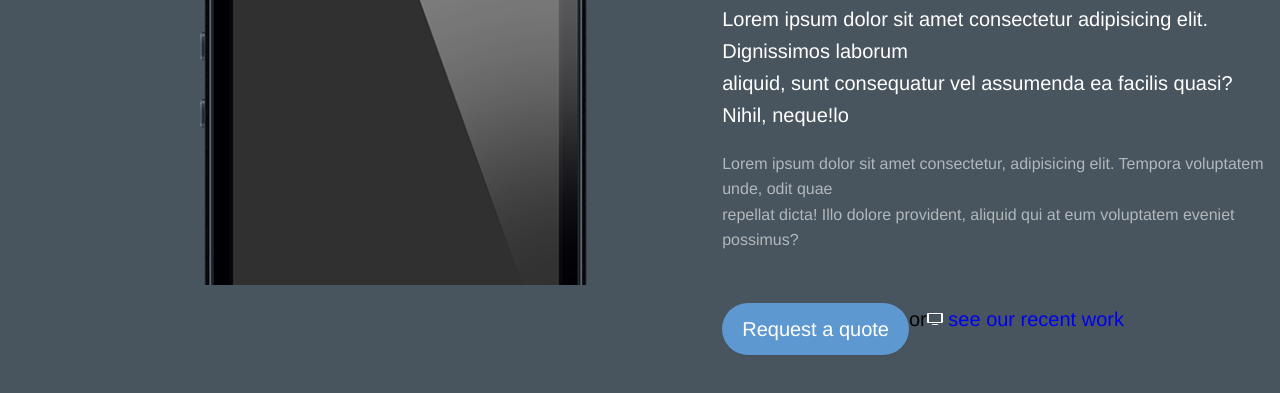
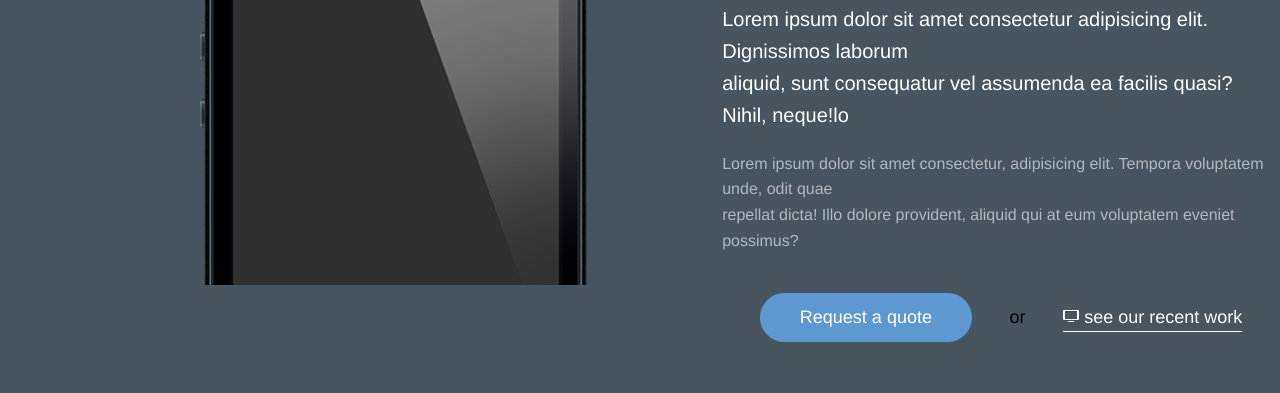
Before and after one commit to juanmorenaso15/Proyecyo-Apptastico, a plain HTML site: page index.html in a window 1280 px wide. Shown: the part 325-718 px from the top of the page. Drawn offline with Linux system fonts and the light colour scheme.

Commit message:
primera seccion temrinada

```diff
--- a/css/style.css
+++ b/css/style.css
@@ -9,7 +9,8 @@
 body {
     font-family: 'Helvetica Neue', Arial, sans-serif;
     line-height: 1.6;
-    background-color: rgb(72, 85, 95);;
+    background-color: rgb(72, 85, 95);
+    ;
 
 }
 
@@ -19,18 +20,18 @@ body {
     justify-content: space-around;
 }
 
-header{
+header {
     padding: 20px 0;
     display: flex;
     align-items: center;
     align-content: center;
 }
 
-header nav{
+header nav {
     display: flex;
 }
 
-nav ul{
+nav ul {
     display: flex;
     padding: 20px;
     list-style: none;
@@ -38,14 +39,15 @@ nav ul{
     color: #fff;
     align-items: center;
 }
-.home{
+
+.home {
     background-color: rgb(57, 58, 59);
     border-radius: 15px;
     padding: 5px 20px;
 
 }
 
-.primeraseccion{
+.primeraseccion {
 
     display: flex;
 
@@ -54,21 +56,22 @@ nav ul{
 
 }
 
-.imagen{
-     margin: 50px 200px;
+.imagen {
+    margin: 50px 200px;
 
 }
-.imagen img{
-     width: 120%;
+
+.imagen img {
+    width: 120%;
 }
 
-.textoprimeraseccion{
+.textoprimeraseccion {
     display: block;
     align-items: center;
     align-content: center;
 }
 
-.textoprimeraseccion h1{
+.textoprimeraseccion h1 {
     color: white;
     font-size: 60px;
     padding: 10px 0;
@@ -80,27 +83,31 @@ nav ul{
     padding: 0 0 20px 0;
 }
 
-.parrafodosprimeraseccion{
+.parrafodosprimeraseccion {
     color: #ffffff93;
 }
 
-.botonesprimeraseccion{
+.botonesprimeraseccion {
     display: flex;
-   font-size: 20px;
-  padding: 50px 0 0 0;
+    align-items: center;
+    font-size: 18px;
+    padding: 40px 0 0 0;
+    justify-content: space-evenly;
 }
 
-.botonesprimeraseccion a{
+.botonesprimeraseccion a {
     text-decoration: none;
 }
 
-.botonuno{
+.botonuno {
     background-color: rgb(94, 152, 209);
     color: white;
-    padding: 10px 20px;
-    align-items: center;
-    align-content: center;
-    justify-content: center;
-        box-shadow: 0 2px 0 rgba(0, 0, 0, 0.04);
+    padding: 10px 40px;
+    box-shadow: 0 5px 10    px rgba(0, 0, 0, 0.354);
     border-radius: 50px;
 }
+
+.botondos{
+    color: white;
+    border-bottom: 1px solid white;
+}
--- a/index.html
+++ b/index.html
@@ -35,12 +35,10 @@
             <p class="parrafodosprimeraseccion">Lorem ipsum dolor sit amet consectetur, adipisicing elit. Tempora voluptatem unde, odit quae <br> repellat
                 dicta! Illo dolore provident, aliquid qui at eum voluptatem eveniet possimus?</p>
             <div class="botonesprimeraseccion">
-                <a href="#" class="botonuno">Request a quote</a> or <a href="#"><img src="Assets/images/shape01.png" alt=""> see our
+                <a href="#" class="botonuno">Request a quote</a> or <a href="#" class="botondos"><img src="Assets/images/shape01.png" alt=""> see our
                     recent work</a>
             </div>
         </div>
-
-
     </section>
 
 
```
